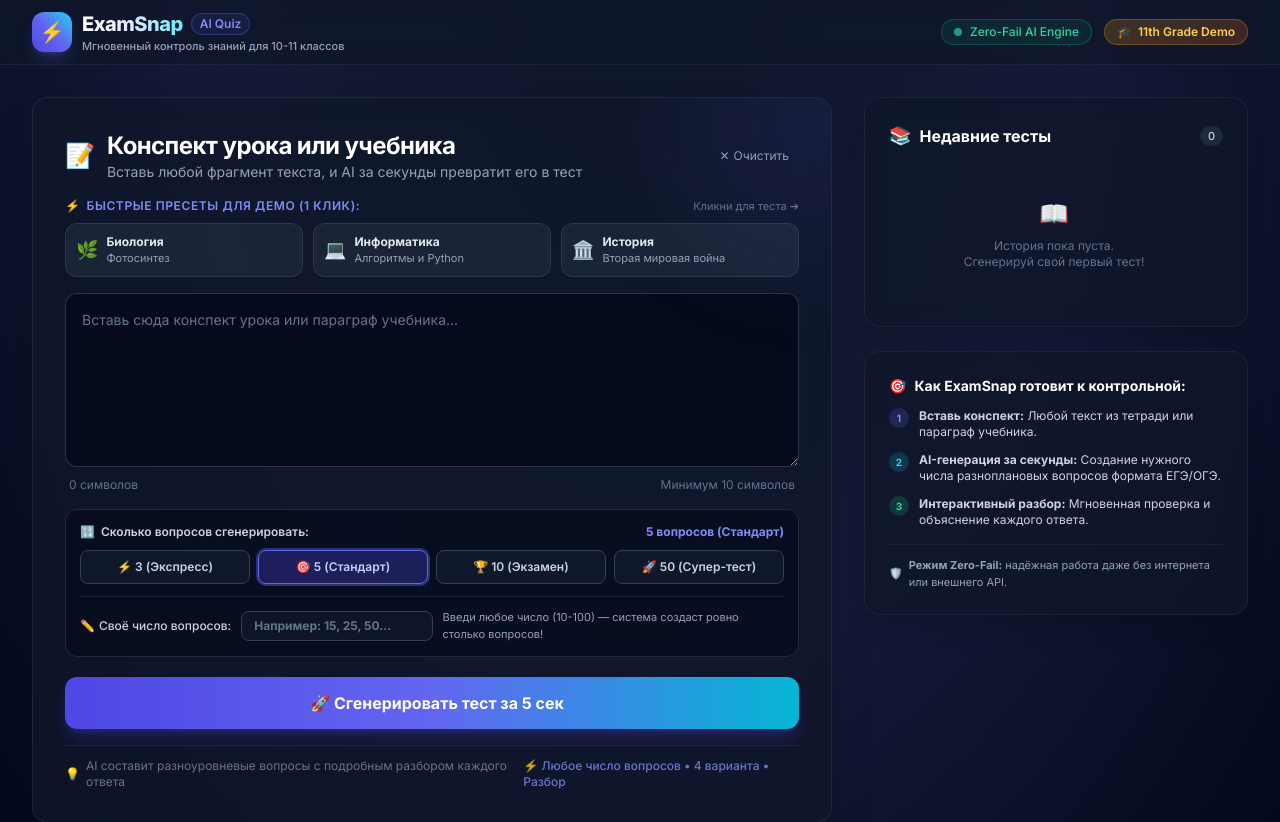
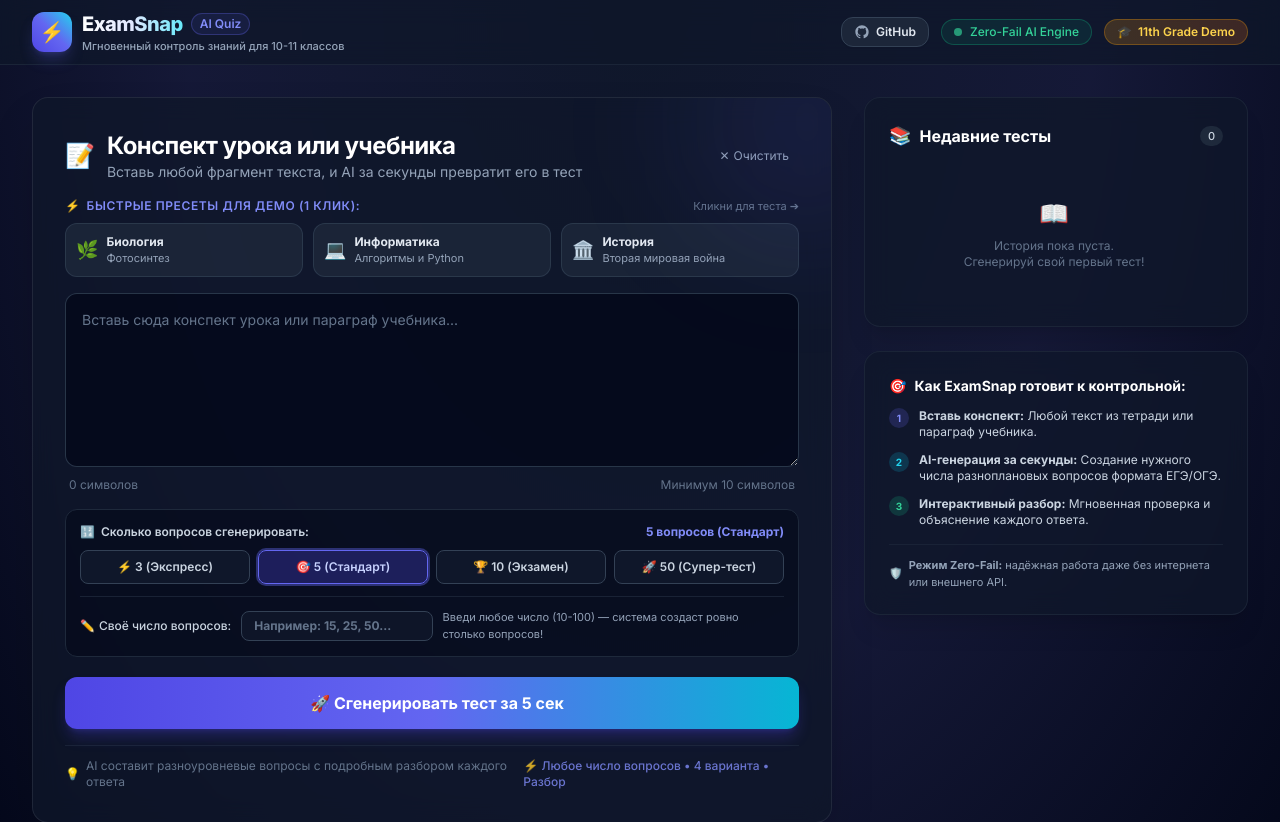
Before and after one commit to Surnik1/Examsnap, a Django app: page / in a window 1280 px wide. Shown: the top 822 px of the page. Run offline with Django 5.2, Linux system fonts and the light colour scheme; data that the repository does not hold is empty; some libraries are stand-ins or nearby versions.

Commit message:
Add GitHub repository link to header

```diff
--- a/quiz_app/templates/quiz_app/base.html
+++ b/quiz_app/templates/quiz_app/base.html
@@ -64,6 +64,12 @@
 
             <!-- Badges and Info -->
             <div class="flex items-center space-x-3">
+                <a href="https://github.com/Surnik1/Examsnap" target="_blank" rel="noopener noreferrer" class="flex items-center space-x-1.5 px-3 py-1.5 rounded-xl bg-slate-800/90 hover:bg-slate-700/90 border border-slate-700 hover:border-indigo-500/50 text-slate-200 hover:text-white text-xs font-semibold transition-all duration-200 group shadow-sm">
+                    <svg class="w-4 h-4 text-slate-400 group-hover:text-white transition-colors" fill="currentColor" viewBox="0 0 24 24" aria-hidden="true">
+                        <path fill-rule="evenodd" d="M12 2C6.477 2 2 6.484 2 12.017c0 4.425 2.865 8.18 6.839 9.504.5.092.682-.217.682-.483 0-.237-.008-.868-.013-1.703-2.782.605-3.369-1.343-3.369-1.343-.454-1.158-1.11-1.466-1.11-1.466-.908-.62.069-.608.069-.608 1.003.07 1.53 1.032 1.53 1.032.892 1.53 2.341 1.088 2.91.832.092-.647.35-1.088.636-1.338-2.22-.253-4.555-1.113-4.555-4.951 0-1.093.39-1.988 1.029-2.688-.103-.253-.446-1.272.098-2.65 0 0 .84-.27 2.75 1.026A9.564 9.564 0 0112 6.844c.85.004 1.705.115 2.504.337 1.909-1.296 2.747-1.027 2.747-1.027.546 1.379.202 2.398.1 2.651.64.7 1.028 1.595 1.028 2.688 0 3.848-2.339 4.695-4.566 4.943.359.309.678.92.678 1.855 0 1.338-.012 2.419-.012 2.747 0 .268.18.58.688.482A10.019 10.019 0 0022 12.017C22 6.484 17.522 2 12 2z" clip-rule="evenodd" />
+                    </svg>
+                    <span>GitHub</span>
+                </a>
                 <div class="hidden sm:flex items-center space-x-2 px-3 py-1 rounded-full bg-emerald-500/10 border border-emerald-500/30 text-emerald-400 text-xs font-medium">
                     <span class="w-2 h-2 rounded-full bg-emerald-400 animate-pulse"></span>
                     <span>Zero-Fail AI Engine</span>
```
